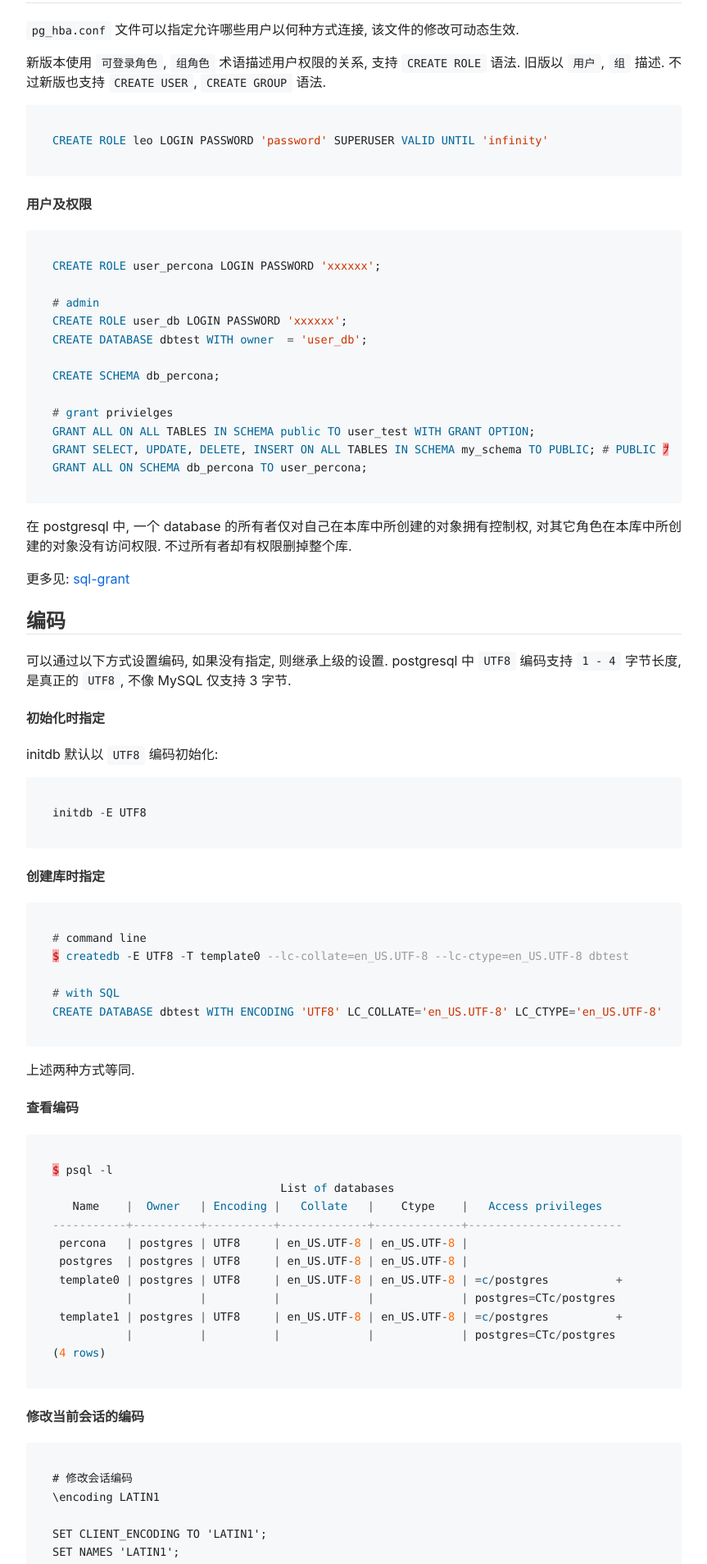
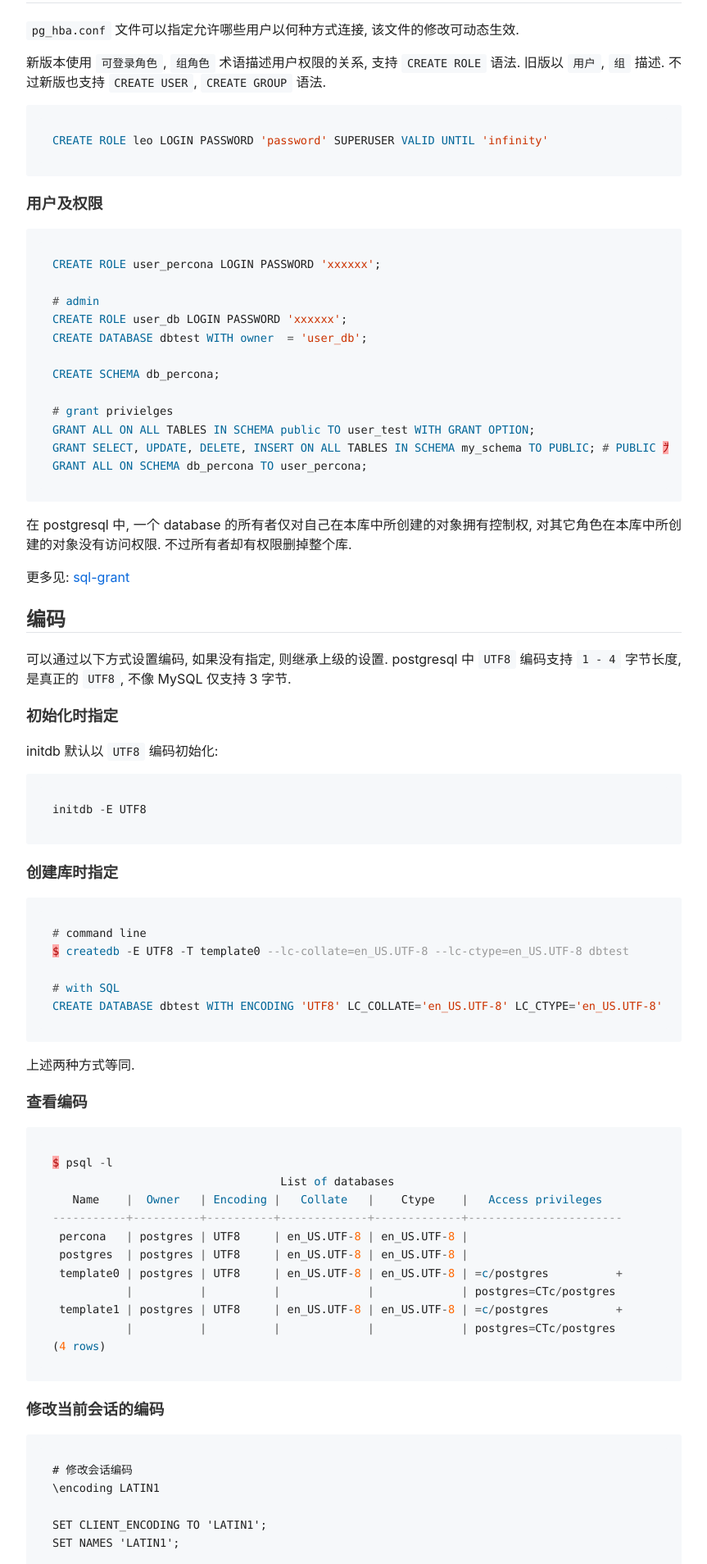
Before and after one commit to arstercz/arstercz.github.io, a Jekyll site: the page built from _posts/2025-05-21-postgresql-usage-summary.md, in a window 1280 px wide. Shown: the part 2633-4541 px from the top of the page at 82% size, without its empty margins (208-1071 px from the left). Built offline with Jekyll 4.4.1, drawn with Linux system fonts in a browser that asks for light colours; comment, search, counter and statistics services are not loaded.

Commit message:
adjust header inline

````diff
--- a/_posts/2025-05-21-postgresql-usage-summary.md
+++ b/_posts/2025-05-21-postgresql-usage-summary.md
@@ -94,7 +94,7 @@
 CREATE ROLE leo LOGIN PASSWORD 'password' SUPERUSER VALID UNTIL 'infinity'
 ```
 
-#### 用户及权限
+### 用户及权限
 
 ```sql
 CREATE ROLE user_percona LOGIN PASSWORD 'xxxxxx';
@@ -119,14 +119,14 @@
 
 可以通过以下方式设置编码, 如果没有指定, 则继承上级的设置. postgresql 中 `UTF8` 编码支持 `1 - 4` 字节长度, 是真正的 `UTF8`, 不像 MySQL 仅支持 3 字节.
 
-#### 初始化时指定
+### 初始化时指定
 
 initdb 默认以 `UTF8` 编码初始化:
 ```sql
 initdb -E UTF8
 ```
 
-#### 创建库时指定
+### 创建库时指定
 
 ```sql
 # command line
@@ -137,7 +137,7 @@
 ```
 上述两种方式等同.
 
-#### 查看编码
+### 查看编码
 
 ```sql
 $ psql -l
@@ -153,7 +153,7 @@
 (4 rows)
 ```
 
-#### 修改当前会话的编码
+### 修改当前会话的编码
 
 ```
 # 修改会话编码
@@ -248,7 +248,7 @@
 pg_dump -F p --column-inserts -b -v -f percona.insert.sql
 ```
 
-#### 备份时需要注意的问题
+### 备份时需要注意的问题
 
 pg_dump 备份时不会影响 DML 操作, 本身使用重复读隔离级别, 但是会阻塞 DDL 操作. 更多见 [pg_dump_and_DDL](https://blog.dbi-services.com/when-we-do-a-pg_dump-and-right-afterwards-truncate-a-table-which-is-in-the-dump-what-happens/).
 
````
